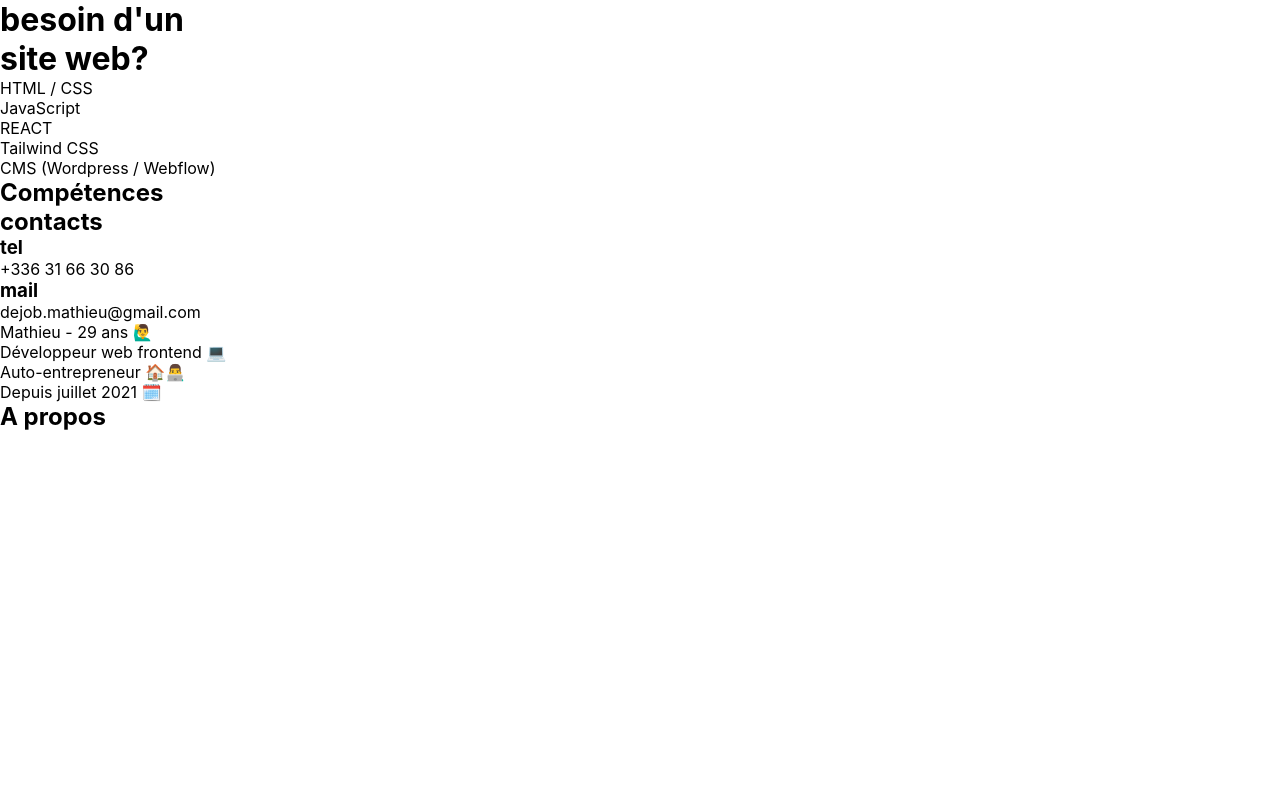
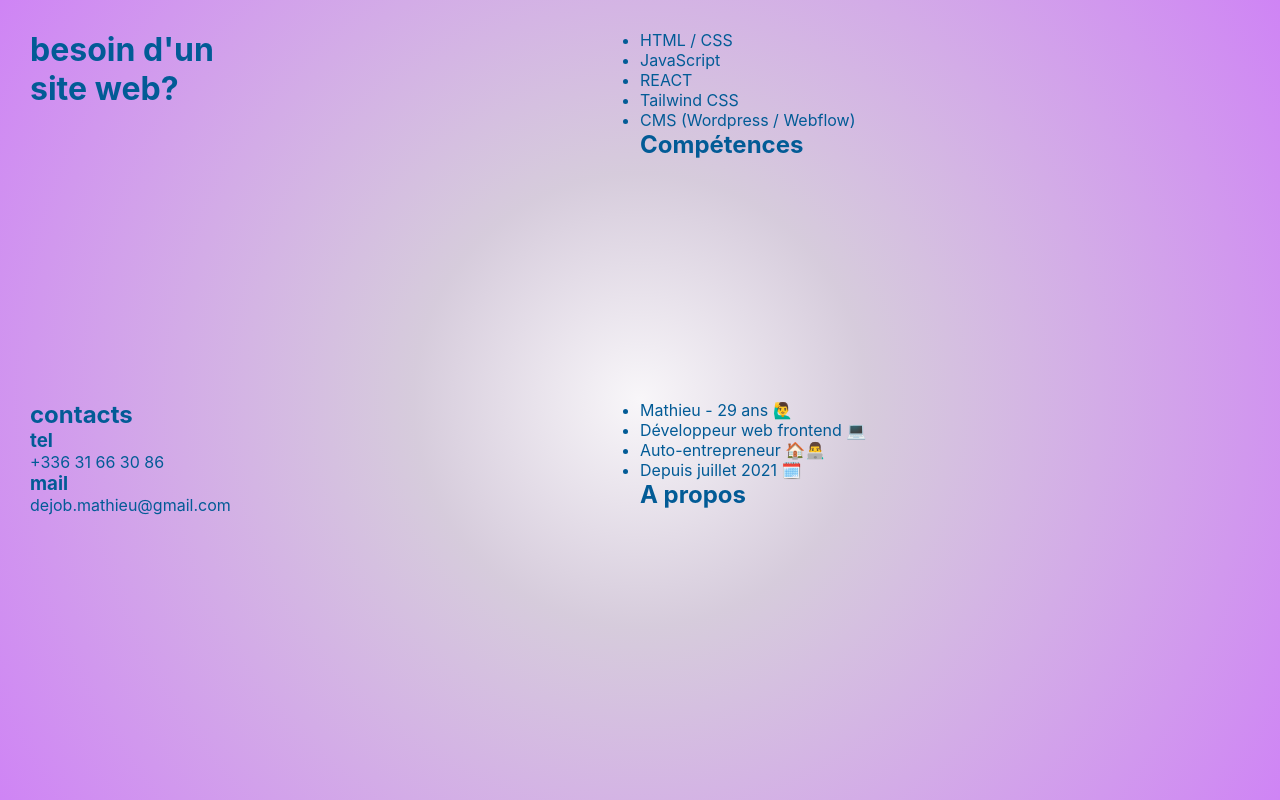
Before and after one commit to mathieudejob/mathieudejob.github.io, a React (Create React App) app: page / in a window 1280 px wide. Built offline with nearby package versions, Linux system fonts and the light colour scheme.

Commit message:
Implementation of index.css & add main elements css rules into App.css

```diff
--- a/src/assets/styles/App.css
+++ b/src/assets/styles/App.css
@@ -0,0 +1,17 @@
+/* ------------- */
+/* Main elements */
+/* ------------- */
+.container {
+  width: 100%;
+  height: 100vh;
+  display: grid;
+  grid-template-columns: repeat(2, 1fr);
+  grid-template-rows: repeat(2, 1fr);
+  grid-column-gap: 0px;
+  grid-row-gap: 0px;
+  grid-template-areas:
+    "a b"
+    "c d";
+  padding: 30px;
+  color: var(--main-font-color);
+}
--- a/src/assets/styles/index.css
+++ b/src/assets/styles/index.css
@@ -14,3 +14,25 @@ body {
   -webkit-font-smoothing: antialiased;
   -moz-osx-font-smoothing: grayscale;
 }
+
+body {
+  --main-font-color: rgb(2, 91, 150);
+}
+
+html,
+body,
+#root {
+  width: 100%;
+  height: 100vh;
+  overflow: hidden;
+}
+
+#root {
+  position: relative;
+  background: radial-gradient(
+    circle,
+    rgba(120, 85, 139, 0.05) 0%,
+    rgba(120, 85, 139, 0.3) 30%,
+    rgb(207, 132, 245) 100%
+  );
+}
```
